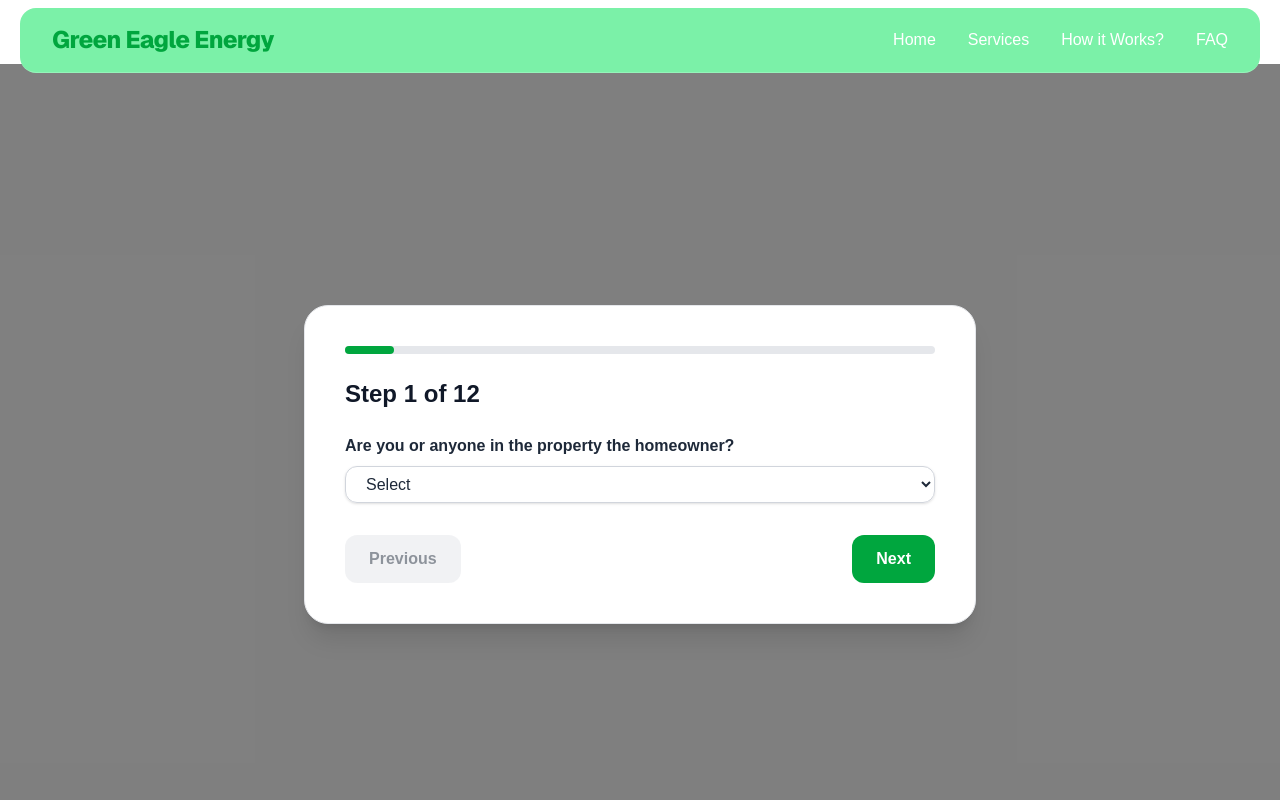
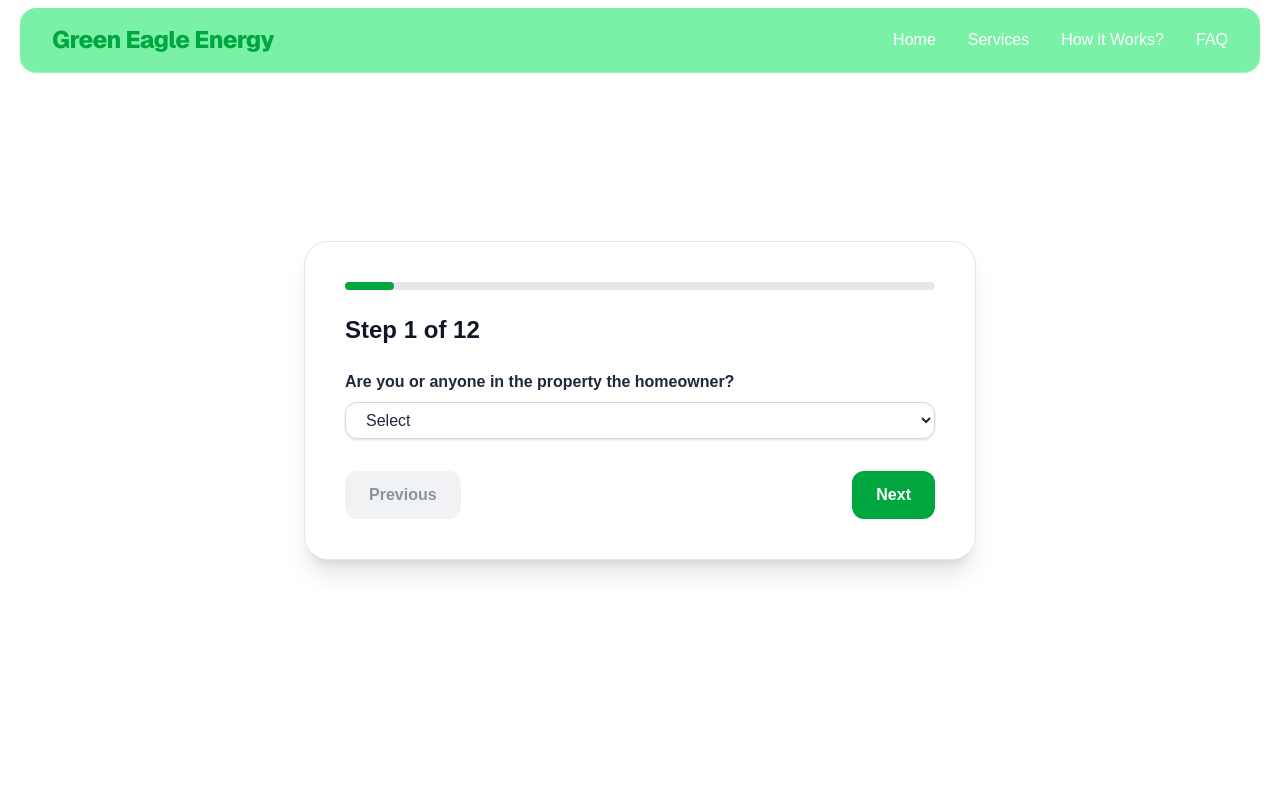
Before and after one commit to alnayeem01/green-eagle-energy, a Next.js app: page /form in a window 1280 px wide. Shown: the top 800 px of the page. Built offline with nearby package versions, Linux system fonts and the light colour scheme.

Commit message:
completed the layout issues and form

```diff
--- a/src/app/form/page.tsx
+++ b/src/app/form/page.tsx
@@ -420,8 +420,8 @@ const Page = () => {
   return (
     <>
       <MyNavbar />
-      <main className="min-h-screen bg-black/50 flex items-center justify-center px-4 py-10 mt-16">
-        <div className="w-full max-w-2xl bg-white rounded-3xl shadow-xl p-8 sm:p-10 border border-gray-200">
+      <main className="min-h-screen bg-white/90 flex items-center justify-center px-4  ">
+        <div className="w-full max-w-2xl md:my-20 bg-white rounded-3xl shadow-xl p-8 sm:p-10 border border-gray-200">
           {/* Progress */}
           <div className="w-full bg-gray-200 h-2 rounded-full mb-6">
             <div
```
